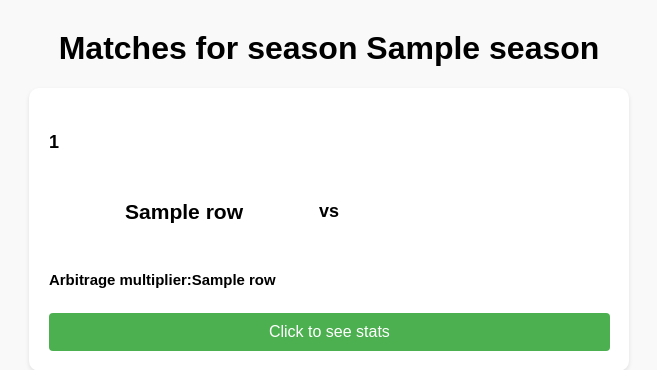
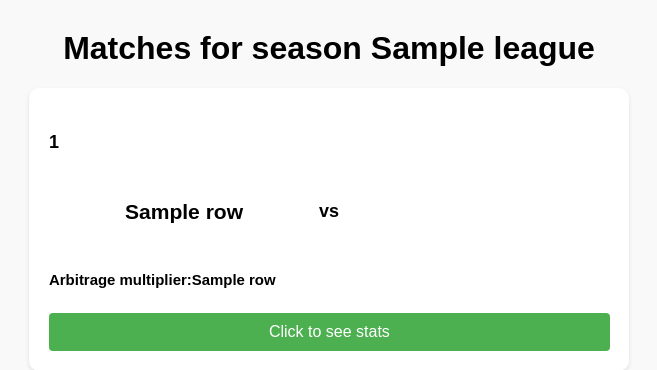
Before and after one commit to RasmussenTobias/DISGroupProject, a Flask app: template templates/matches.html in a window 1280 px wide. Shown: the top 370 px of the page, without its empty margins (311-968 px from the left). Run offline with Flask 3, Linux system fonts and the light colour scheme; the template is opened without the code that fills it: most values are stand-ins (such as "Sample title", 1, 10 or a date in 2020); some libraries are stand-ins or nearby versions.

Commit message:
made small adjustments

```diff
--- a/templates/matches.html
+++ b/templates/matches.html
@@ -1,11 +1,11 @@
 <!DOCTYPE html>
 <html>
   <head>
-    <title>{{ liga }}</title>
+    <title>{{ league }}</title>
     <link rel="stylesheet" href="/static/matchesStyle.css">
   </head>
   <body>
-    <h1>Matches for season {{ season }}</h1>
+    <h1>Matches for season {{ league }}</h1>
     <ul class="match-list">
       {% set start_index = 0 %}
       {% for row in rows %}
--- a/templates/singleMatch.html
+++ b/templates/singleMatch.html
@@ -1,6 +1,7 @@
 <!DOCTYPE html>
 <html>
 <head>
+  <title>{{match_stats[1] }}</title>
   <link rel="stylesheet" type="text/css" href="/static/singleMatchStyling.css">
 </head>
 <body>
```
